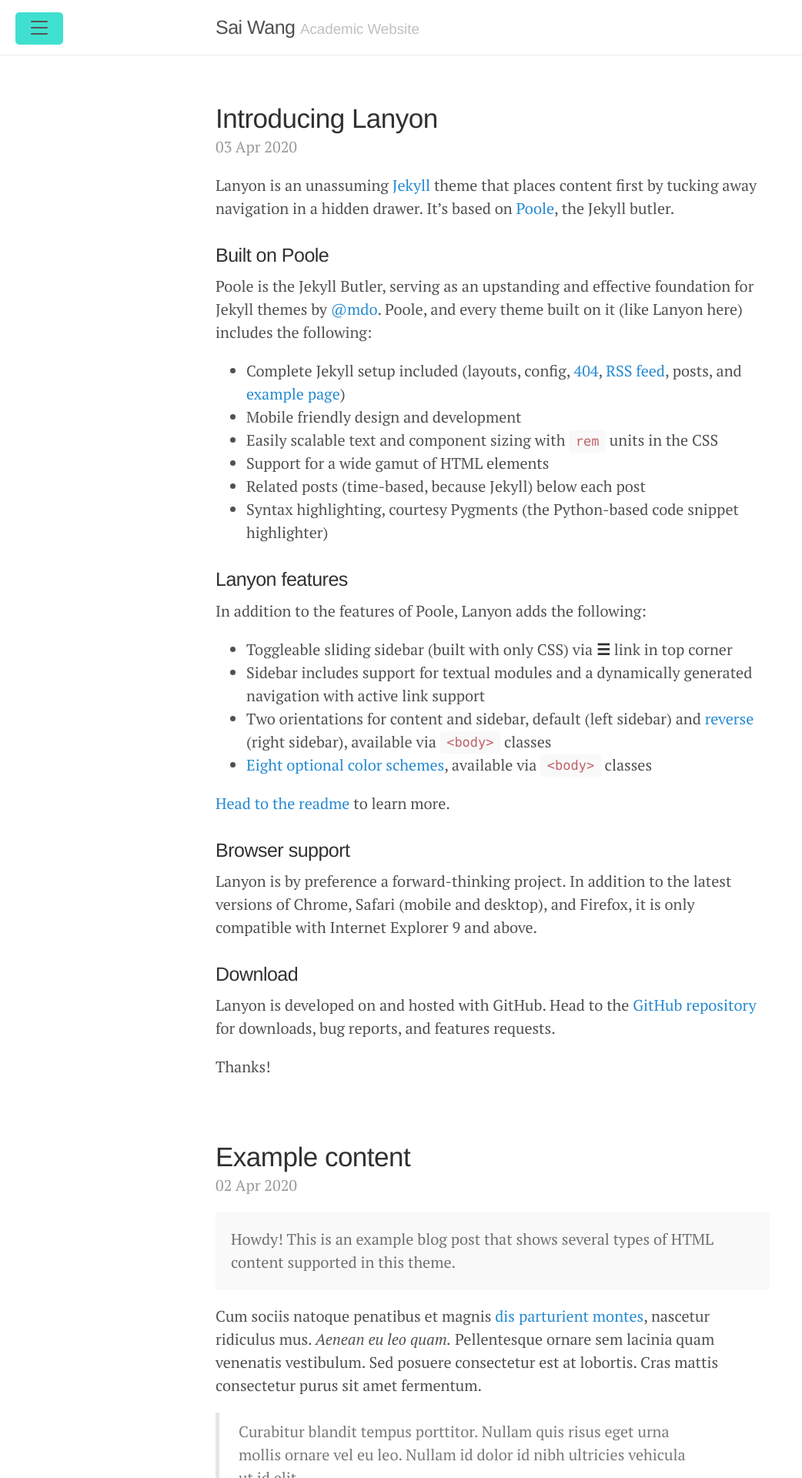
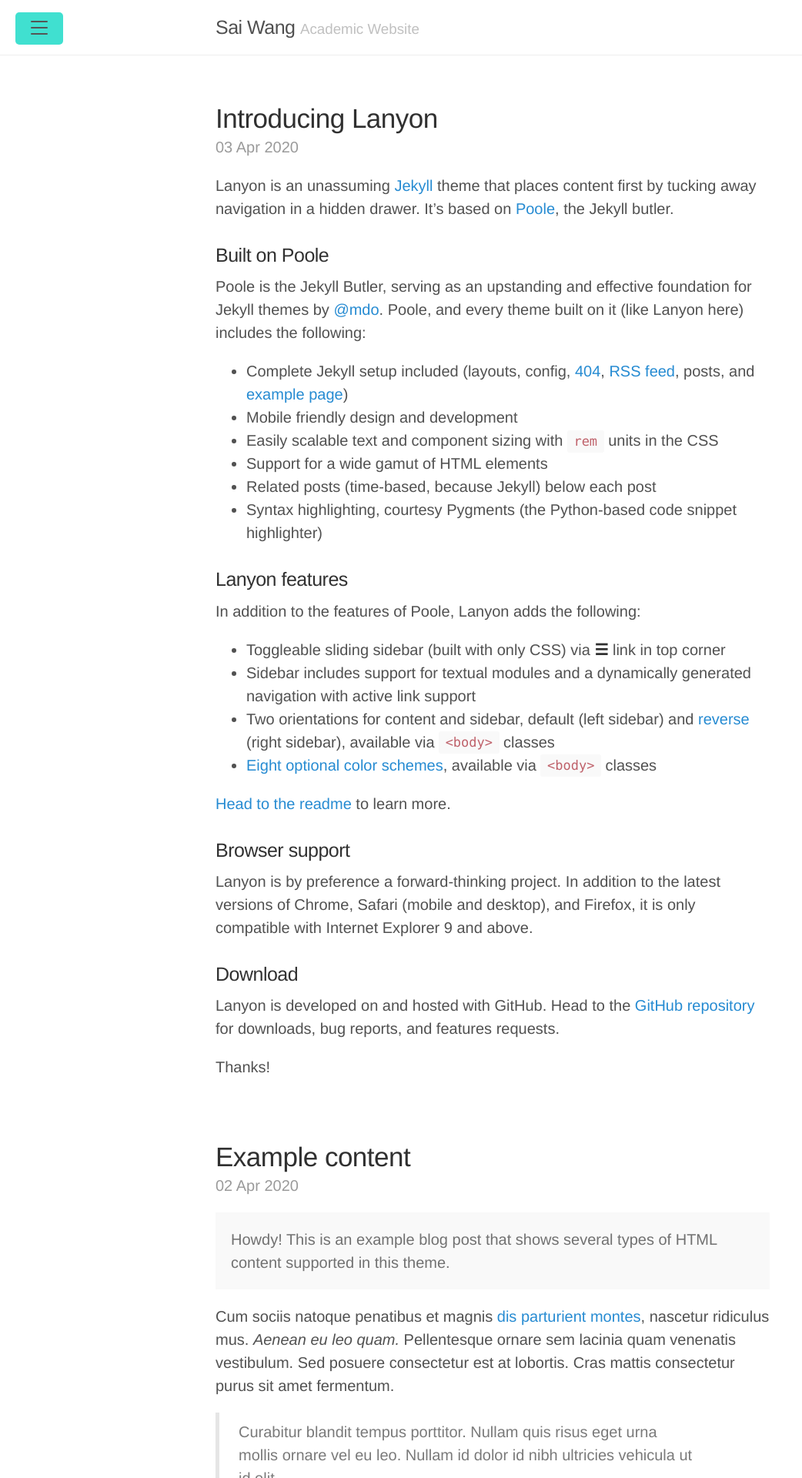
Before and after one commit to Alxendweb/alxendweb.github.io, a Jekyll site: the page built from index.html, in a window 1280 px wide. Shown: the top 1920 px of the page at 77% size, without its empty margins (0-1042 px from the left). Built offline with Jekyll 4.4.1, drawn with Linux system fonts in a browser that asks for light colours; the list of posts is cut into pages by our own code.

Commit message:
Update lanyon.css

```diff
--- a/public/css/lanyon.css
+++ b/public/css/lanyon.css
@@ -41,7 +41,7 @@
 }
 
 html {
-  font-family: "PT Serif", Georgia, "Times New Roman", serif;
+  font-family: "Helvetica", Georgia, "Times New Roman", serif;
 }
 
 h1, h2, h3, h4, h5, h6 {
```
